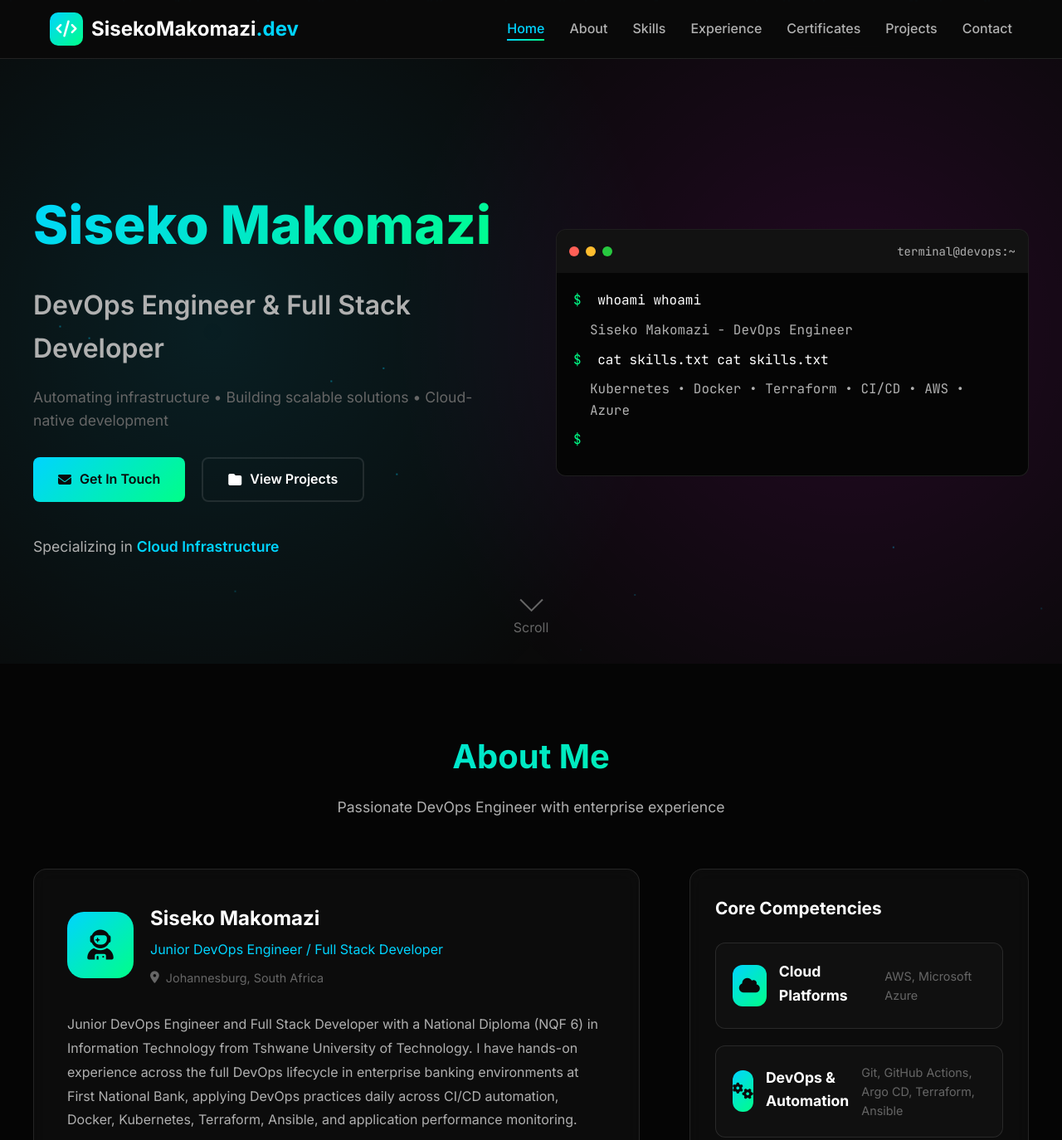
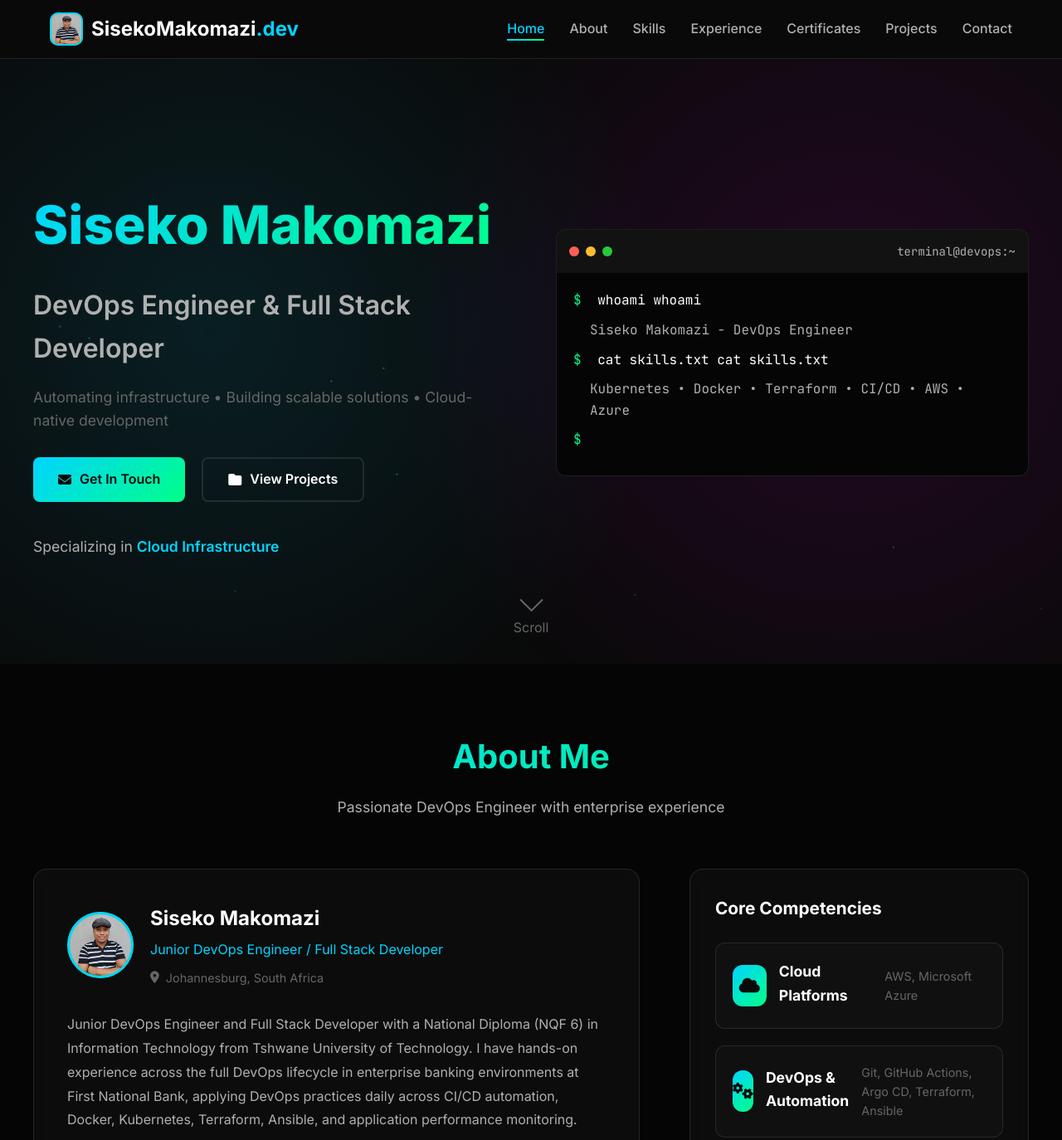
Before and after one commit to SLMakomazi/MyOfficialPortfolio, a plain HTML site: page index.html in a window 1280 px wide. Shown: the top 1374 px of the page at 83% size. Drawn offline with nearby package versions, Linux system fonts and the light colour scheme.

Commit message:
Add professional image with colored outlines to logo and about section

```diff
--- a/index.html
+++ b/index.html
@@ -28,7 +28,7 @@
     <div class="nav-container">
       <div class="logo">
         <div class="logo-icon">
-          <i class="fas fa-code"></i>
+          <img src="professionalImage.jpeg" alt="Siseko Makomazi" class="logo-image">
         </div>
         <h2>SisekoMakomazi<span class="accent">.dev</span></h2>
       </div>
@@ -113,7 +113,7 @@
         <div class="about-card" data-aos="fade-right">
           <div class="about-header">
             <div class="about-avatar">
-              <i class="fas fa-user-astronaut"></i>
+              <img src="professionalImage.jpeg" alt="Siseko Makomazi" class="about-image">
             </div>
             <div class="about-info">
               <h3>Siseko Makomazi</h3>
--- a/style.css
+++ b/style.css
@@ -143,6 +143,16 @@ body {
   justify-content: center;
   color: white;
   font-size: 20px;
+  overflow: hidden;
+}
+
+.logo-image {
+  width: 100%;
+  height: 100%;
+  object-fit: cover;
+  border-radius: 10px;
+  border: 2px solid var(--primary-color);
+  box-shadow: 0 0 10px rgba(0, 212, 255, 0.3);
 }
 
 .logo h2 {
@@ -504,12 +514,22 @@ section {
   width: 80px;
   height: 80px;
   background: var(--gradient-2);
-  border-radius: 20px;
+  border-radius: 50%;
   display: flex;
   align-items: center;
   justify-content: center;
   font-size: 36px;
   color: var(--dark-bg);
+  overflow: hidden;
+}
+
+.about-image {
+  width: 100%;
+  height: 100%;
+  object-fit: cover;
+  border-radius: 50%;
+  border: 3px solid var(--primary-color);
+  box-shadow: 0 0 15px rgba(0, 212, 255, 0.4);
 }
 
 .about-info h3 {
```
Also changed, not shown: professionalImage.jpeg (added).
